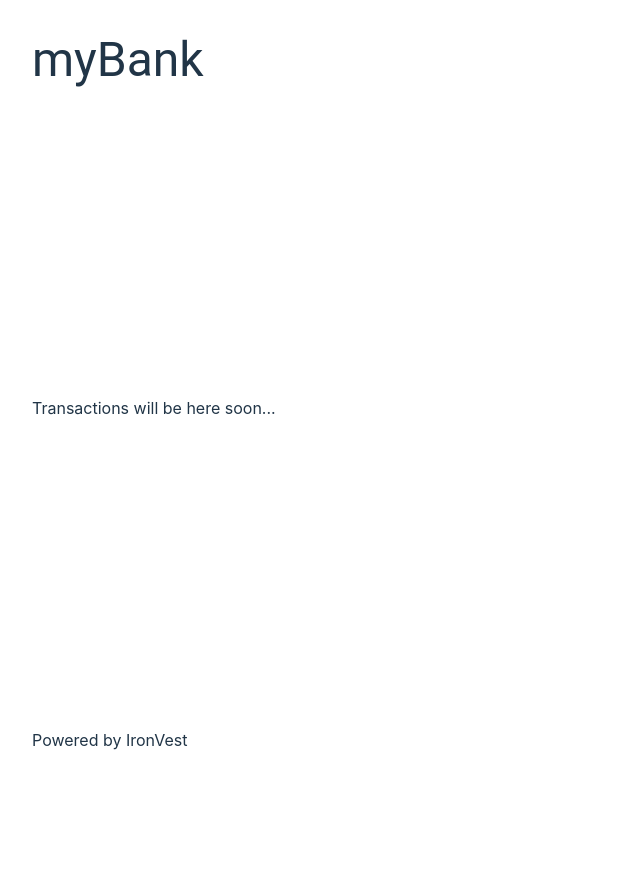
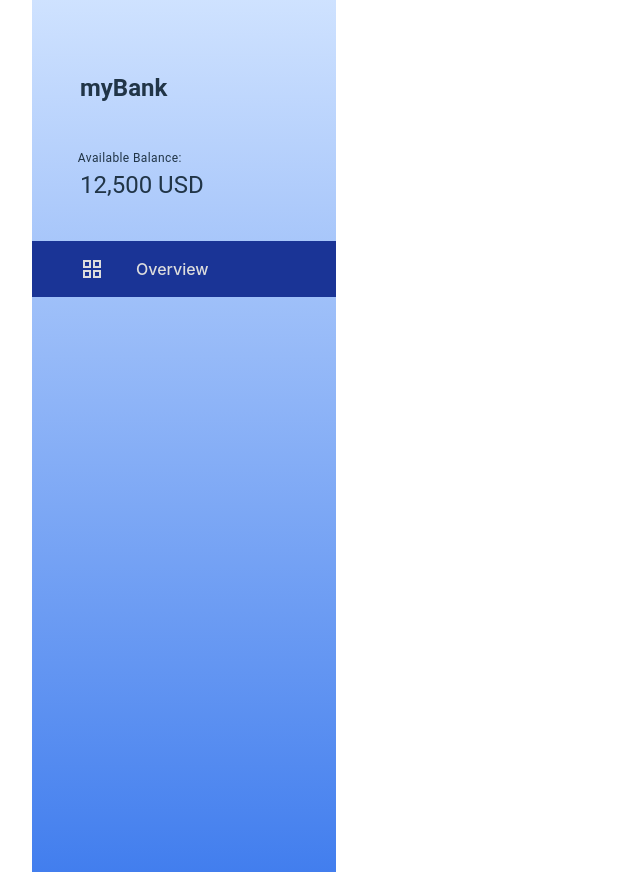
Before and after one commit to VikiMaiselman/SecureAuthentication-, a React (Vite) app in the folder client/: page / in a window 1280 px wide. Shown: the whole page, without its empty margins (0-640 px from the left). Before the commit the page ends 800 px from the top, so only its background shows below. Built offline with nearby package versions, Linux system fonts and the light colour scheme; no server answers.

Commit message:
main page styles + other styles + global vars

```diff
--- /dev/null
+++ b/client/src/global-styles/Colors.js
@@ -0,0 +1,4 @@
+export const superLightBLue = "#D0E3FF";
+export const lightBlue = "#427eee";
+export const middleBlue = "#1a3496";
+export const darkBlue = "#4a435d";
--- a/client/src/index.css
+++ b/client/src/index.css
@@ -13,17 +13,19 @@
   -moz-osx-font-smoothing: grayscale;
 }
 
-/* a {
+a {
   font-weight: 500;
-  color: #646cff;
+  color: #ddd;
   text-decoration: inherit;
+  transition: all 0.3s ease-in;
 }
 a:hover {
-  color: #535bf2;
-} */
+  color: #faf0f0;
+}
 
 body {
   margin: 0;
+  box-sizing: border-box;
   /* display: flex;
   place-items: center;
   min-width: 320px;
@@ -60,7 +62,7 @@ button:focus-visible {
     background-color: #ffffff;
   }
   a:hover {
-    color: #747bff;
+    color: #fff;
   }
   button {
     background-color: #f9f9f9;
--- a/client/src/pages/AuthStyles.js
+++ b/client/src/pages/AuthStyles.js
@@ -1,5 +1,7 @@
 import { Button, FormLabel, Tab, TextField, Typography } from "@mui/material";
 import { styled } from "@mui/system";
+
+import { lightBlue, middleBlue, darkBlue } from "../global-styles/Colors";
 
 export const AuthPageContainer = styled("div")({
   height: "80vh",
@@ -32,7 +34,7 @@ export const Overlay = styled("div")({
 });
 
 export const PageHeaderText = styled(Typography)({
-  backgroundImage: "linear-gradient(45deg, #4A435D, #1A3496, #427EEE)",
+  backgroundImage: `linear-gradient(45deg, ${darkBlue}, ${middleBlue}, ${lightBlue})`,
   backgroundClip: "text",
   textFillColor: "transparent",
   fontWeight: "700",
@@ -46,7 +48,6 @@ export const AuthForm = styled("div")({
   flexDirection: "column",
   alignItems: "center",
   justifyContent: "flex-start",
-
   paddingTop: "5em",
   paddingLeft: "2.5em",
   paddingRight: "1.5em",
@@ -58,7 +59,7 @@ export const AuthForm = styled("div")({
 
 export const StyledTab = styled(Tab)({
   color: "#1A3496",
-  "&:focus": { outline: "none", color: "#1A3496" },
+  "&:focus": { outline: "none", color: middleBlue },
 });
 
 export const StyledFormLabel = styled(FormLabel)({
@@ -73,5 +74,5 @@ export const StyledTextField = styled(TextField)({
 
 export const StyledButton = styled(Button)({
   width: "75%",
-  backgroundColor: "#1A3496",
+  backgroundColor: middleBlue,
 });
--- a/client/src/pages/Home.jsx
+++ b/client/src/pages/Home.jsx
@@ -1,7 +1,11 @@
 import React, { useEffect } from "react";
 import { Link } from "react-router-dom";
+import { Box, Button, Typography } from "@mui/material";
+import GridViewIcon from "@mui/icons-material/GridView";
 
 import { checkAuthStatus } from "../util/helpers";
+
+import { superLightBLue, lightBlue, middleBlue } from "../global-styles/Colors";
 
 export default function Home() {
   const [isAuthenticated, setIsAuthenticated] = React.useState();
@@ -19,11 +23,67 @@ export default function Home() {
     };
     checkStatus();
   }, []);
+
   return (
     <>
-      <p>Transactions will be here soon...</p>
+      <Box
+        height={"100vh"}
+        // width={"100%"}
+        // my={4}
+        display="flex"
+        alignItems="center"
+        // gap={4}
+        // p={2}
+        // sx={{ overflow: "scroll", margin: "-2em -5rem" }}
+      >
+        <Box
+          flex={"0.25"}
+          height={"100%"}
+          display="flex"
+          flexDirection={"column"}
+          justifyContent={"flex-start"}
+          alignItems={"flex-start"}
+          gap={5}
+          sx={{
+            background: `linear-gradient(to bottom, ${superLightBLue}, ${lightBlue})`,
+            paddingTop: "5rem",
+          }}
+        >
+          <Typography variant={"h5"} sx={{ fontWeight: "600", paddingLeft: "2em" }}>
+            myBank
+          </Typography>
 
-      {isAuthenticated && <Link to="/logout">Log Out</Link>}
+          <div>
+            <Typography variant="caption" sx={{ paddingLeft: "2em" }}>
+              Available Balance:
+            </Typography>
+            <Typography variant="h5" sx={{ paddingLeft: "2em" }}>
+              12,500 USD
+            </Typography>
+          </div>
+
+          <Link
+            style={{
+              width: "100%",
+              height: "3.5em",
+              background: middleBlue,
+              display: "flex",
+              justifyContent: "flex-start",
+              alignItems: "center",
+              gap: "2em",
+              // paddingLeft: "2em",
+            }}
+          >
+            <GridViewIcon sx={{ paddingLeft: "2em" }} />
+            Overview
+          </Link>
+        </Box>
+        <Box flex={"0.75"} height={"100%"} sx={{}}>
+          {isAuthenticated && <Link to="/logout">Log Out</Link>}
+        </Box>
+      </Box>
+
+      {/* <p>Transactions will be here soon...</p> */}
     </>
   );
 }
--- a/client/src/pages/Verification.jsx
+++ b/client/src/pages/Verification.jsx
@@ -1,20 +1,9 @@
-import styled from "@emotion/styled";
-import { Button, Card, CardActions, CardContent, TextField, Typography } from "@mui/material";
+import { CardActions, CardContent, Typography } from "@mui/material";
 import React from "react";
 import { useLocation, useNavigate } from "react-router-dom";
 
 import { verify } from "../util/helpers";
-
-const VerificationBackground = styled("div")({
-  width: "100%",
-  height: "100%",
-  position: "absolute",
-  right: 0,
-  top: 0,
-  zIndex: -9,
-  background: "linear-gradient(to right bottom, rgba(255,255,255,1), #D0E3FF)",
-  filter: "blur(1px)",
-});
+import { DigitSlot, StyledButton, StyledCard, StyledHeader, VerificationBackground } from "./VerificationStyles";
 
 export default function Verification() {
   const [otpDigits, setOtpDigits] = React.useState(Array.from({ length: 6 }, () => ""));
@@ -22,7 +11,7 @@ export default function Verification() {
   const location = useLocation();
   const navigate = useNavigate();
 
-  console.log(location);
+  // inputRefs.current[0].focus();
 
   const handleChange = (idx, value) => {
     const updatedDigits = [...otpDigits];
@@ -35,8 +24,7 @@ export default function Verification() {
     }
   };
 
-  const handleBackspace = (key, idx, value) => {
-    // Move cursor to the previous input (if not at the first slot)
+  const handleMoveCursorOnBackspacePress = (key, idx, value) => {
     if (key === "Backspace" && idx > 0 && value.length === 0) {
       inputRefs.current[idx - 1].focus();
     }
@@ -56,41 +44,35 @@ export default function Verification() {
   return (
     <>
       <VerificationBackground />
-      <Card sx={{ minWidth: 275, padding: "5em 2.5em", borderRadius: "10px", marginLeft: "auto", marginRight: "auto" }}>
+      <StyledCard>
         <CardContent>
-          {/* sx={{ fontSize: 14 }} */}
-          <Typography variant="h5" sx={{ color: "#4A435D", fontWeight: 600 }} gutterBottom>
+          <StyledHeader variant="h5" gutterBottom>
             Two-Factor Authentication
-          </Typography>
+          </StyledHeader>
 
           <Typography sx={{ mb: 1.5 }} color="text.secondary">
             Enter Two-factor <br /> Authentication Password
           </Typography>
 
           {React.Children.toArray(
-            otpDigits.map((digit, idx) => {
+            otpDigits.map((_, idx) => {
               return (
-                <TextField
-                  sx={{ width: "2.5em" }}
+                <DigitSlot
                   inputRef={(ref) => (inputRefs.current[idx] = ref)}
                   onChange={(e) => handleChange(idx, e.target.value)}
-                  onKeyDown={(e) => handleBackspace(e.key, idx, e.target.value)}
+                  onKeyDown={(e) => handleMoveCursorOnBackspacePress(e.key, idx, e.target.value)}
                   inputProps={{ maxLength: 1 }}
-                ></TextField>
+                />
               );
             })
           )}
         </CardContent>
         <CardActions>
-          <Button
-            variant="contained"
-            sx={{ width: "75%", backgroundColor: "#1A3496", marginLeft: "auto", marginRight: "auto" }}
-            onClick={handleClickVerify}
-          >
+          <StyledButton variant="contained" onClick={handleClickVerify}>
             Verify
-          </Button>
+          </StyledButton>
         </CardActions>
-      </Card>
+      </StyledCard>
     </>
   );
 }
--- /dev/null
+++ b/client/src/pages/VerificationStyles.js
@@ -0,0 +1,39 @@
+import { Button, Card, TextField, Typography } from "@mui/material";
+import { styled } from "@mui/system";
+
+import { superLightBLue, middleBlue, darkBlue } from "../global-styles/Colors";
+
+export const VerificationBackground = styled("div")({
+  width: "100%",
+  height: "100%",
+  position: "absolute",
+  right: 0,
+  top: 0,
+  zIndex: -9,
+  background: `linear-gradient(to right bottom, rgba(255,255,255,1), ${superLightBLue})`,
+  filter: "blur(1px)",
+});
+
+export const StyledCard = styled(Card)({
+  minWidth: 275,
+  padding: "5em 2.5em",
+  borderRadius: "10px",
+  marginLeft: "auto",
+  marginRight: "auto",
+});
+
+export const StyledHeader = styled(Typography)({
+  color: `${darkBlue}`,
+  fontWeight: 600,
+});
+
+export const DigitSlot = styled(TextField)({
+  width: "2.5em",
+});
+
+export const StyledButton = styled(Button)({
+  width: "75%",
+  backgroundColor: `${middleBlue}`,
+  marginLeft: "auto",
+  marginRight: "auto",
+});
--- a/client/src/routes/AppRoutes.jsx
+++ b/client/src/routes/AppRoutes.jsx
@@ -13,9 +13,9 @@ export default function AppRoutes() {
         path="/"
         index
         element={
-          <Layout>
-            <Home />
-          </Layout>
+          // <Layout>
+          <Home />
+          // </Layout>
         }
       />
       {/* <Route path="/logout" element={<Logout />} /> */}
```
